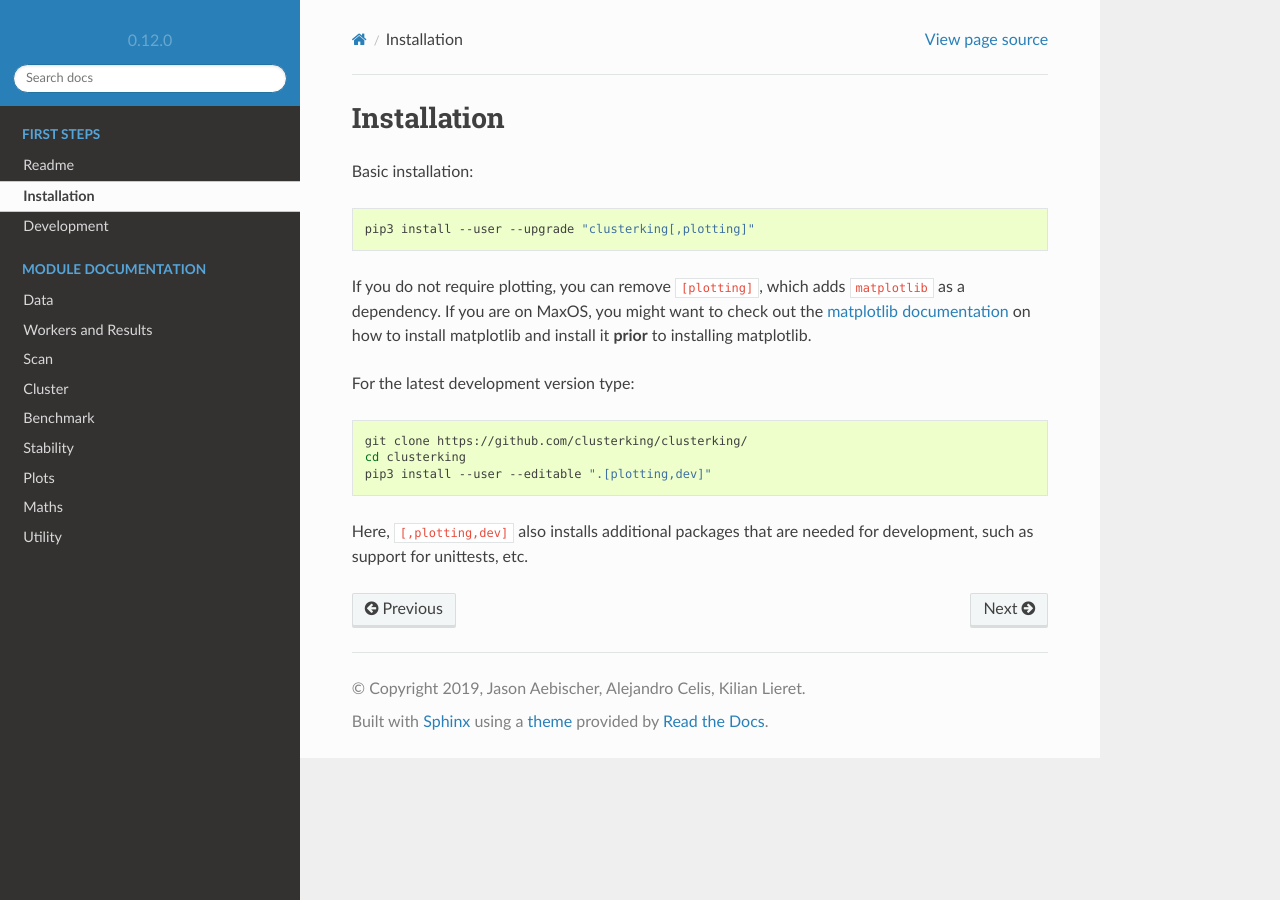
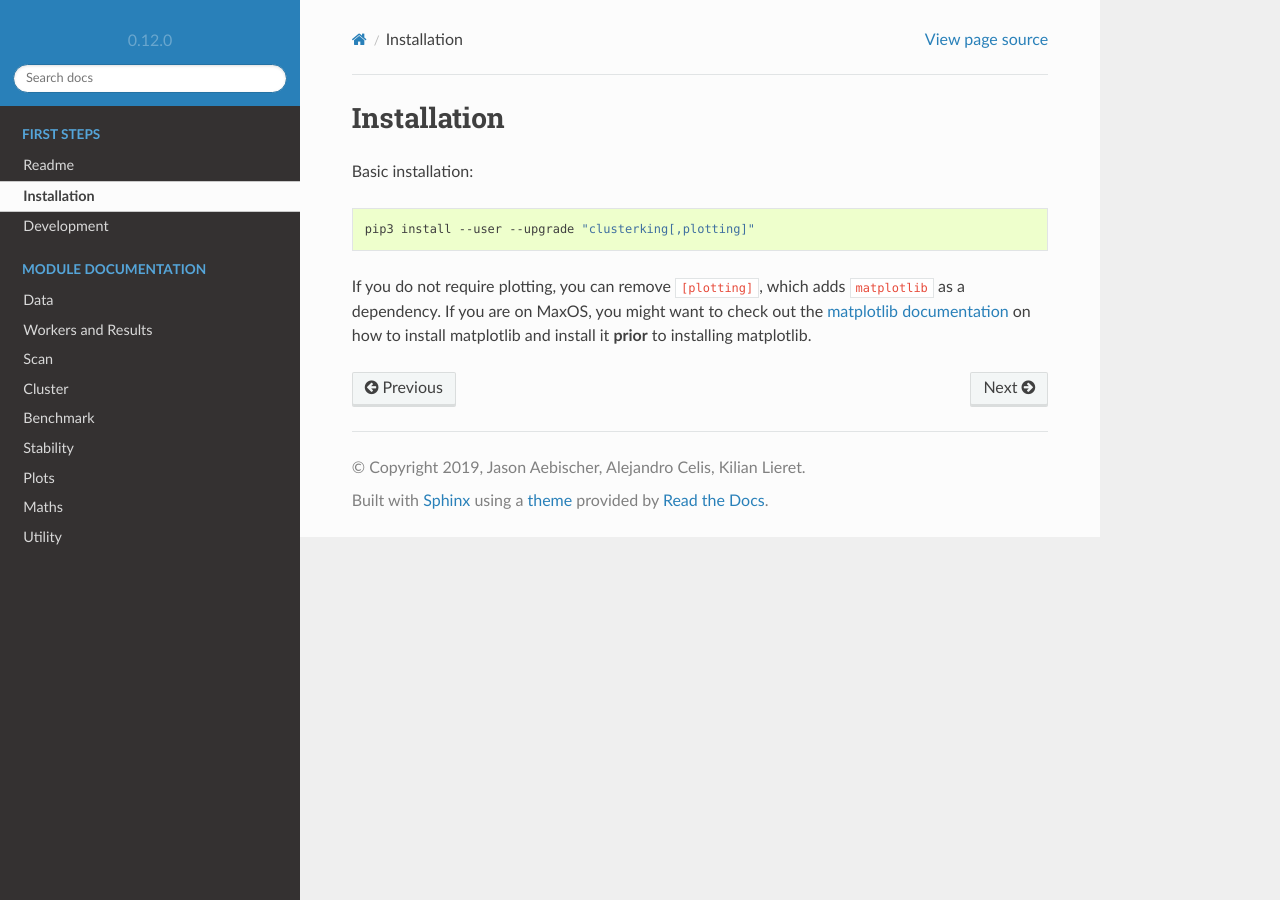
Before and after one commit to clusterking/clusterking, a Sphinx documentation site: the page built from doc/installation.rst, in a window 1280 px wide. Built offline with Sphinx 7.4.7 and the Read the Docs theme 2.0.0, drawn with Linux system fonts in a browser that asks for light colours.

Commit message:
[Doc] Fix pip command, remove duplicate instructions

```diff
--- a/doc/development.rst
+++ b/doc/development.rst
@@ -11,9 +11,9 @@
 
     git clone https://github.com/clusterking/clusterking
     cd clusterking
-    pip3 install --user .[plotting,dev]
+    pip3 install --user ".[plotting,dev]"
 
-This will enable you to run our unittests and more.
+This will enable you to run our unittests, build the documentation and more.
 
 
 Git hooks
--- a/doc/installation.rst
+++ b/doc/installation.rst
@@ -12,14 +12,3 @@
 If you are on MaxOS, you might want to check out the
 `matplotlib documentation <https://matplotlib.org/3.1.0/faq/osx_framework.html>`_
 on how to install matplotlib and install it **prior** to installing matplotlib.
-
-For the latest development version type:
-
-.. code:: sh
-
-    git clone https://github.com/clusterking/clusterking/
-    cd clusterking
-    pip3 install --user --editable ".[plotting,dev]"
-
-Here, ``[,plotting,dev]`` also installs additional packages that are needed
-for development, such as support for unittests, etc.
```
